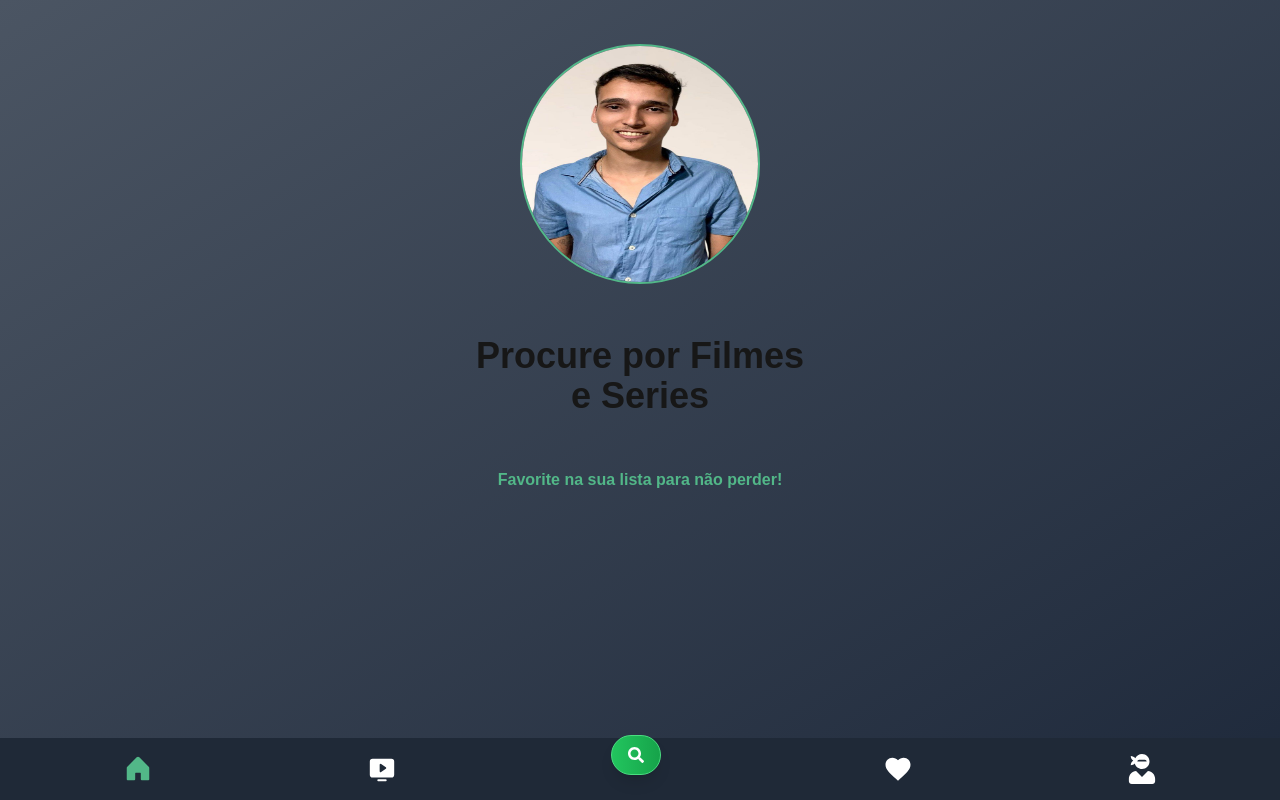
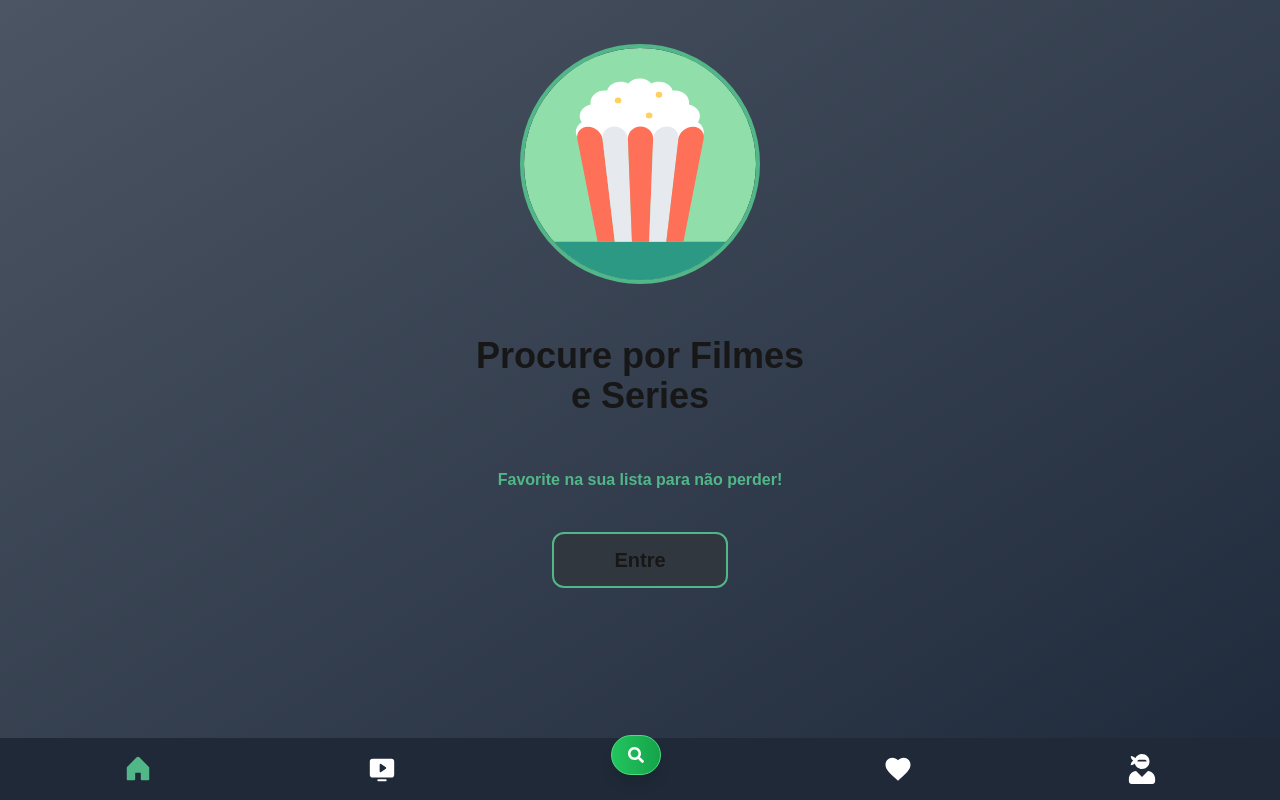
Before and after one commit to SamuelMuleu/popcorn, a Next.js app: page / in a window 1280 px wide. Built offline with nearby package versions, Linux system fonts and the light colour scheme.

Commit message:
ajustando alguns css

```diff
--- a/src/app/movies/page.tsx
+++ b/src/app/movies/page.tsx
@@ -1,4 +1,4 @@
-"use client";
+'use client';
 
 import axios from "axios";
 import Image from "next/image";
@@ -17,18 +17,18 @@ interface Movie {
   id: number;
   title: string;
   backdrop_path: string;
-  poster_path:string;
+  poster_path: string;
 }
+
 interface Serie {
   id: number;
   name: string;
   backdrop_path: string;
-  poster_path:string;
+  poster_path: string;
 }
 
 const MovieCard = () => {
   const [movies, setMovies] = useState<Movie[]>([]);
-
   const [series, setSeries] = useState<Serie[]>([]);
   const [error, setError] = useState<string | null>(null);
 
@@ -45,7 +45,7 @@ const MovieCard = () => {
           }
         );
         setMovies(response.data.results);
-        console.log(response.data.results)
+        console.log(response.data.results);
       } catch (err) {
         setError("Erro ao carregar filmes. Tente novamente mais tarde.");
         console.error(err);
@@ -94,16 +94,16 @@ const MovieCard = () => {
       >
         <CarouselContent>
           {movies.map((movie) => (
-            <CarouselItem key={movie.id} className=" basis-1/3 relative ">
+            <CarouselItem key={movie.id} className="basis-1/3 relative">
               <div className="p-2 flex flex-col items-center justify-center">
-                <div className="w-full h-40 overflow-hidden rounded-2xl">
-                <MdFavorite className="absolute left-[305px] hover:text-red-700  hover:scale-150  "/>
+                <div className="w-full h-40 overflow-hidden rounded-2xl relative">
+                  <MdFavorite className="absolute top-2 right-2 text-white text-2xl hover:text-red-700 hover:scale-125 transition-transform duration-200" />
                   <Image
                     src={`https://image.tmdb.org/t/p/w500${movie.poster_path}`}
                     width={400}
                     height={400}
                     alt="movie image"
-                    className="md:w-full md:h-full w-36 h-36 object-cover md:object-contain"
+                    className="md:w-full md:h-full w-40 h-40 object-cover md:object-contain"
                   />
                 </div>
                 <p>{movie.title}</p>
@@ -115,10 +115,10 @@ const MovieCard = () => {
         <CarouselNext className="mr-5 -mt-16" />
       </Carousel>
 
-      {/*Series*/}
+      {/* Series */}
       <div>
         <h1 className="text-2xl font-semibold mb-6 text-center">
-          Series Populares
+          Séries Populares
         </h1>
         <Carousel
           opts={{
@@ -128,16 +128,16 @@ const MovieCard = () => {
         >
           <CarouselContent>
             {series.map((serie) => (
-              <CarouselItem key={serie.id} className=" basis-1/3 relative ">
+              <CarouselItem key={serie.id} className="basis-1/3 relative">
                 <div className="p-2 flex flex-col items-center justify-center">
-                  <div className="w-full h-40 overflow-hidden rounded-xl">
-                  <MdFavorite className="absolute left-[305px] hover:text-red-700  hover:scale-150  "/>
+                  <div className="w-full h-40 overflow-hidden rounded-xl relative">
+                    <MdFavorite className="absolute top-1 right-1 text-white text-2xl hover:text-red-700 hover:scale-125 transition-transform duration-200" />
                     <Image
                       src={`https://image.tmdb.org/t/p/w500${serie.poster_path}`}
                       width={200}
                       height={200}
-                      alt="movie image"
-                        className="md:w-full md:h-full w-36 h-36 object-cover md:object-contain"
+                      alt="serie image"
+                      className="md:w-full md:h-full w-40 h-40 object-cover md:object-contain"
                     />
                   </div>
                   <p className="text-white">{serie.name}</p>
--- a/src/app/page.tsx
+++ b/src/app/page.tsx
@@ -1,10 +1,13 @@
+"use client";
 import { Avatar, AvatarFallback, AvatarImage } from "@/components/ui/avatar";
+import { Button } from "@/components/ui/button";
+import Link from "next/link";
 
 export default function Home() {
   return (
     <section className="flex  md:gap-10 gap-5 flex-col items-center justify-center  ">
-      <Avatar className="w-60 h-60 border-2 mt-7 border-gradientColorStops-custom-green ">
-        <AvatarImage src="/assets/perfil.jpeg" />
+      <Avatar className="w-60 h-60 border-4 mt-7  border-gradientColorStops-custom-green ">
+        <AvatarImage src="/assets/popcorn.svg" />
         <AvatarFallback>CN</AvatarFallback>
       </Avatar>
       <h1 className="text-4xl font-black p-3 ">
@@ -15,6 +18,14 @@ export default function Home() {
       <p className="font-bold text-gradientColorStops-custom-green">
         Favorite na sua lista para não perder!
       </p>
+      <Link href="/profile">
+        <Button
+          aria-label="Ir para o perfil"
+          className="bg-[#31373E] rounded-xl w-44 h-14 border-2 border-gradientColorStops-custom-green hover:bg-gray-800"
+        >
+          <p className="font-black text-xl">Entre</p>
+        </Button>
+      </Link>
     </section>
   );
 }
--- a/src/app/search/page.tsx
+++ b/src/app/search/page.tsx
@@ -1,7 +1,7 @@
 "use client";
 import React, { useState, useEffect } from "react";
 import { FaSearch } from "react-icons/fa";
-import { MdFavorite, MdFavoriteBorder } from "react-icons/md";
+import { MdFavorite } from "react-icons/md";
 import axios from "axios";
 import Image from "next/image";
 
@@ -16,7 +16,7 @@ interface Results {
 const Search = () => {
   const [query, setQuery] = useState<string>("");
   const [results, setResults] = useState<Results[]>([]);
-  const [favorites, setFavorites] = useState<number[]>([]); // Lista de IDs favoritos
+  const [favorites, setFavorites] = useState<number[]>([]);
   const [loading, setLoading] = useState<boolean>(false);
   const [error, setError] = useState<string | null>(null);
 
@@ -89,12 +89,12 @@ const Search = () => {
               >
                 <button
                   onClick={() => toggleFavorite(item.id)}
-                  className="absolute left-[255px] top-1 hover:scale-150"
+                  className="absolute left-[230px] top-1 hover:scale-150"
                 >
                   {favorites.includes(item.id) ? (
-                    <MdFavorite className="text-red-700" />
+                    <MdFavorite className="text-red-700"  />
                   ) : (
-                    <MdFavoriteBorder className="text-gray-400 hover:text-red-700" />
+                    <MdFavorite className="text-white hover:text-red-700" />
                   )}
                 </button>
 
--- a/tailwind.config.ts
+++ b/tailwind.config.ts
@@ -9,6 +9,7 @@ export default {
   theme: {
     extend: {
       colors: {
+        bgbutton:"#31373E",
         background: "var(--background)",
         gradientColorStops: {
           'custom-green': '#52B788',
```
Also changed, not shown: public/assets/popcorn.svg (added).
